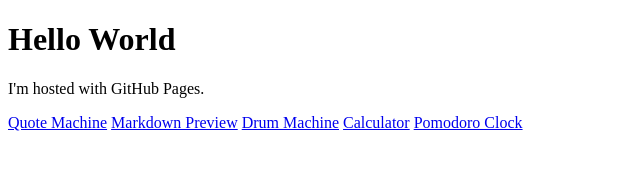
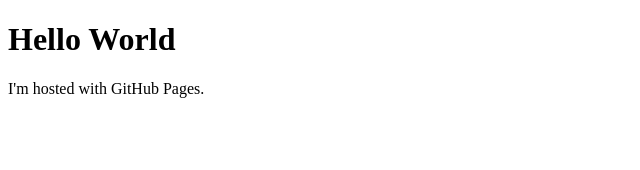
Before and after one commit to danielm2048/danielm2048.github.io, a plain HTML site: page index.html in a window 1280 px wide. Shown: the whole page, without its empty margins (0-640 px from the left). Drawn offline with Linux system fonts and the light colour scheme.

Commit message:
removed links

```diff
--- a/index.html
+++ b/index.html
@@ -6,10 +6,5 @@
   <body>
     <h1>Hello World</h1>
     <p>I'm hosted with GitHub Pages.</p>
-<a href="https://danielm2048.github.io/Quote-Machine/">Quote Machine</a>
-<a href="https://danielm2048.github.io/Markdown-Preview/">Markdown Preview</a>
-<a href="https://danielm2048.github.io/Drum-Machine/">Drum Machine</a>
-<a href="https://danielm2048.github.io/Calculator/">Calculator</a>
-<a href="https://danielm2048.github.io/Pomodoro-Clock/">Pomodoro Clock</a>
   </body>
 </html>
```
Lines whose indentation alone changed are shown as unchanged.
